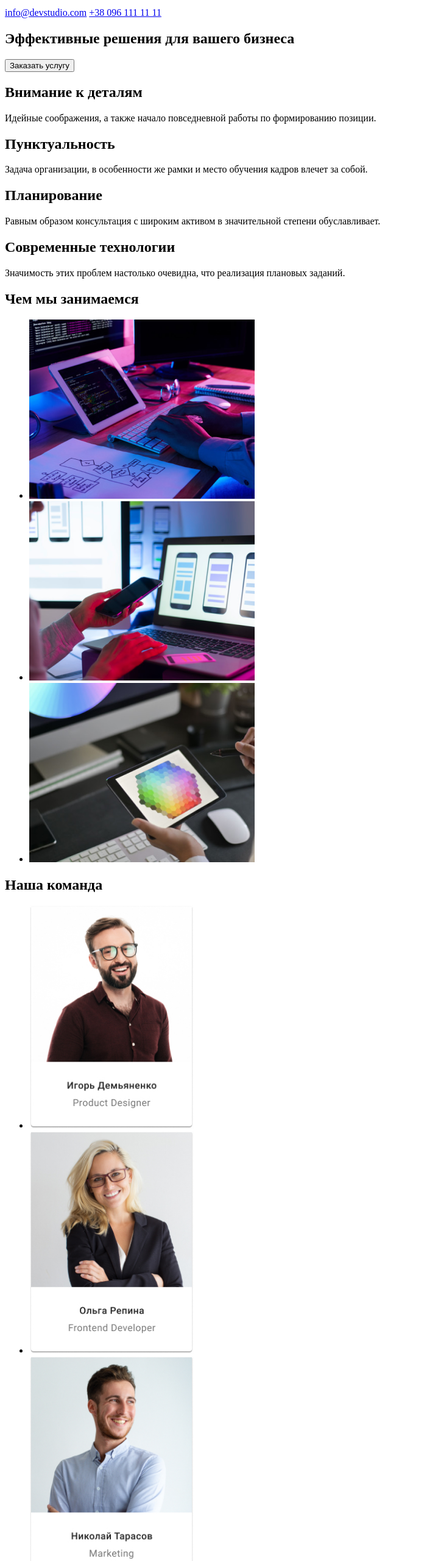
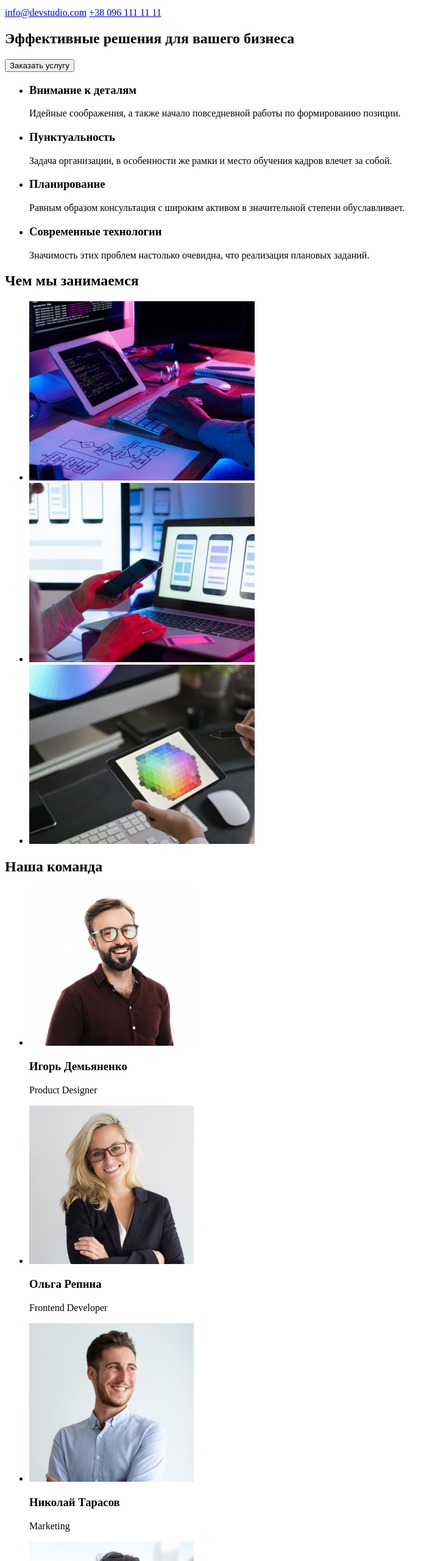
Before and after one commit to pagan1ni/HM-1-desk, a plain HTML site: page index.html in a window 1280 px wide. Shown: the part 100-2660 px from the top of the page at 61% size, without its empty margins (0-719 px from the left). Drawn offline with Linux system fonts and the light colour scheme.

Commit message:
hw-01Corrections1

```diff
--- a/index.html
+++ b/index.html
@@ -25,40 +25,44 @@
           <button type="button">Заказать услугу</button>
        </section>
        <section>
-           <h2>Внимание к деталям</h2>
+         <ul>
+            <li>
+              <h3>Внимание к деталям</h3>
               <p>
                Идейные соображения, а также начало повседневной работы по формированию позиции.
               </p>
-       </section>
-       <section>
-           <h2>Пунктуальность</h2>
+            </li>
+            <li>
+              <h3>Пунктуальность</h3>
               <p>
                Задача организации, в особенности же рамки и место обучения кадров влечет за собой.
               </p>
-       </section>
-       <section>
-           <h2>Планирование</h2>
+            </li>
+            <li>
+              <h3>Планирование</h3>
               <p>
                Равным образом консультация с широким активом в значительной степени обуславливает.
               </p>
-       </section>
-       <section>
-           <h2>Современные технологии</h2>
+            </li>
+            <li>
+              <h3>Современные технологии</h3>
               <p>
                Значимость этих проблем настолько очевидна, что реализация плановых заданий.
               </p>
+            </li>
+         </ul>
        </section>
        <section>
            <h2>Чем мы занимаемся</h2>
            <ul>
                <li>
-                   <img width="370" src="./images/box1.png" alt="компьюторы">
+                   <img width="370" src="./images/box1.jpg" alt="компьюторы">
                </li>
                <li>
-                   <img width="370" src="./images/box2.png" alt="телефоны">
+                   <img width="370" src="./images/box2.jpg" alt="телефоны">
                </li>
                <li>
-                   <img width="370" src="./images/box3.png" alt="планшеты">
+                   <img width="370" src="./images/box3.jpg" alt="планшеты">
                </li>
            </ul>
        </section>
@@ -66,16 +70,24 @@
            <h2>Наша команда</h2>
            <ul>
                <li>
-                   <img width="270" src="./images/teamcard1.jpg" alt="фото сотрудника">
+                   <img width="270" src="./images/img.jpg" alt="фото сотрудника">
+                   <h3>Игорь Демьяненко</h3>
+                   <p>Product Designer</p>
                </li>
                <li>
-                   <img width="270" src="./images/teamcard2.jpg" alt="фото сотрудника">
+                   <img width="270" src="./images/img1.jpg" alt="фото сотрудника">
+                   <h3>Ольга Репина</h3>
+                   <p>Frontend Developer</p>
                </li>
                <li>
-                   <img width="270" src="./images/teamcard3.jpg" alt="фото сотрудника">
+                   <img width="270" src="./images/img2.jpg" alt="фото сотрудника">
+                   <h3>Николай Тарасов</h3>
+                   <p>Marketing</p>
                </li>
                <li>
-                   <img width="270" src="./images/teamcard4.jpg" alt="фото сотрудника">
+                   <img width="270" src="./images/img3.jpg" alt="фото сотрудника">
+                   <h3>Михаил Ермаков</h3>
+                   <p>UI Designer</p>
                </li>
            </ul>
        </section>
```
Also changed, not shown: images/box1.jpg (added), images/box1.png (deleted), images/box2.jpg (added), images/box2.png (deleted), images/box3.jpg (added), images/box3.png (deleted), images/img.jpg (added), images/img1.jpg (added), images/img2.jpg (added), images/img3.jpg (added), images/teamcard1.jpg (deleted), images/teamcard2.jpg (deleted), images/teamcard3.jpg (deleted), images/teamcard4.jpg (deleted). Lines whose indentation alone changed are shown as unchanged.
